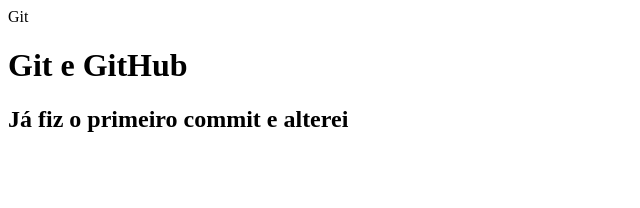
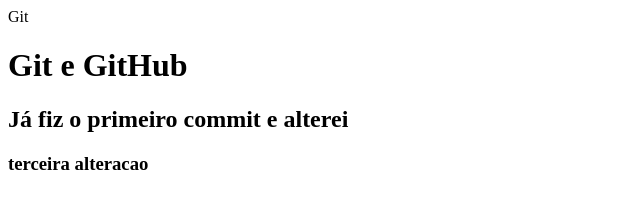
Before and after one commit to joaocarlospinto/git, a plain HTML site: page index.html in a window 1280 px wide. Shown: the whole page, without its empty margins (0-640 px from the left). Drawn offline with Linux system fonts and the light colour scheme.

Commit message:
terceiro commit

```diff
--- a/index.html
+++ b/index.html
@@ -3,5 +3,6 @@
     <body>
         <h1>Git e GitHub</h1>
         <h2>Já fiz o primeiro commit e alterei</h2>
+        <h3>terceira alteracao</h3>
     </body>
 </html>
```
